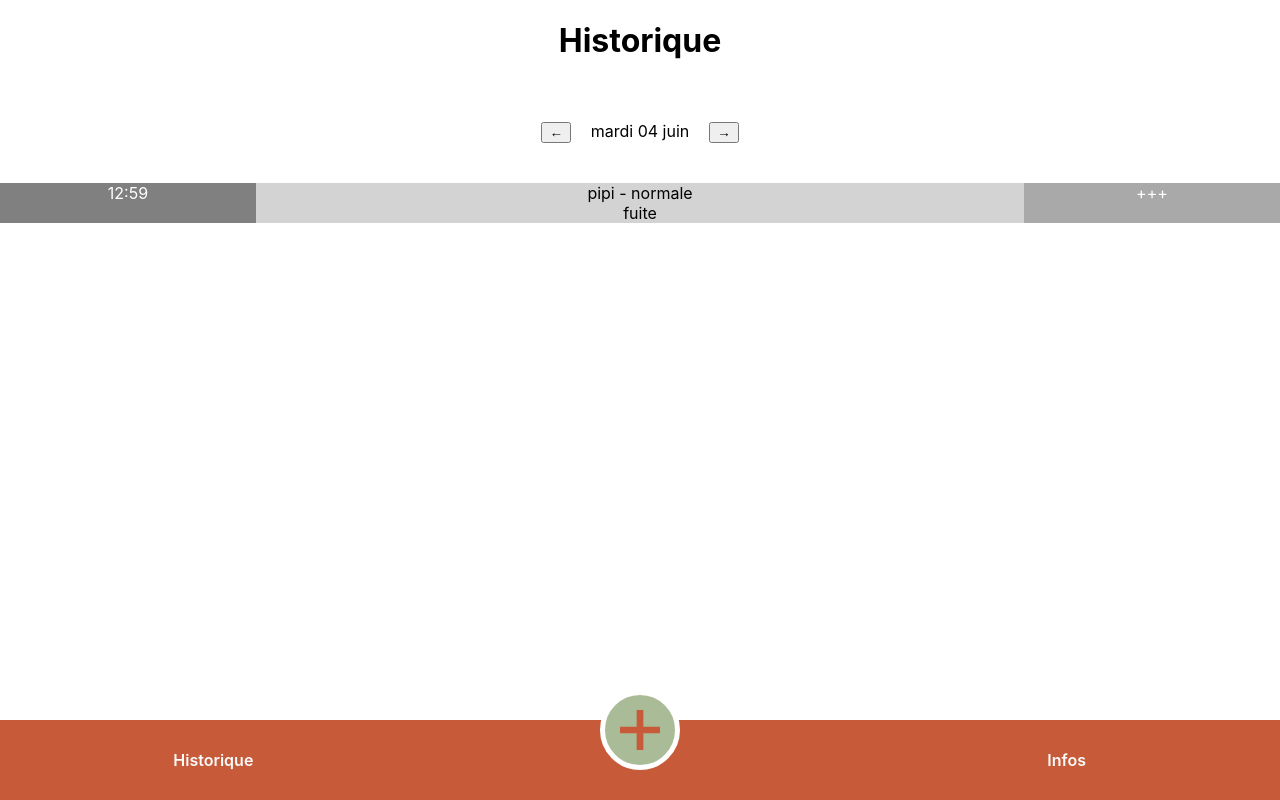
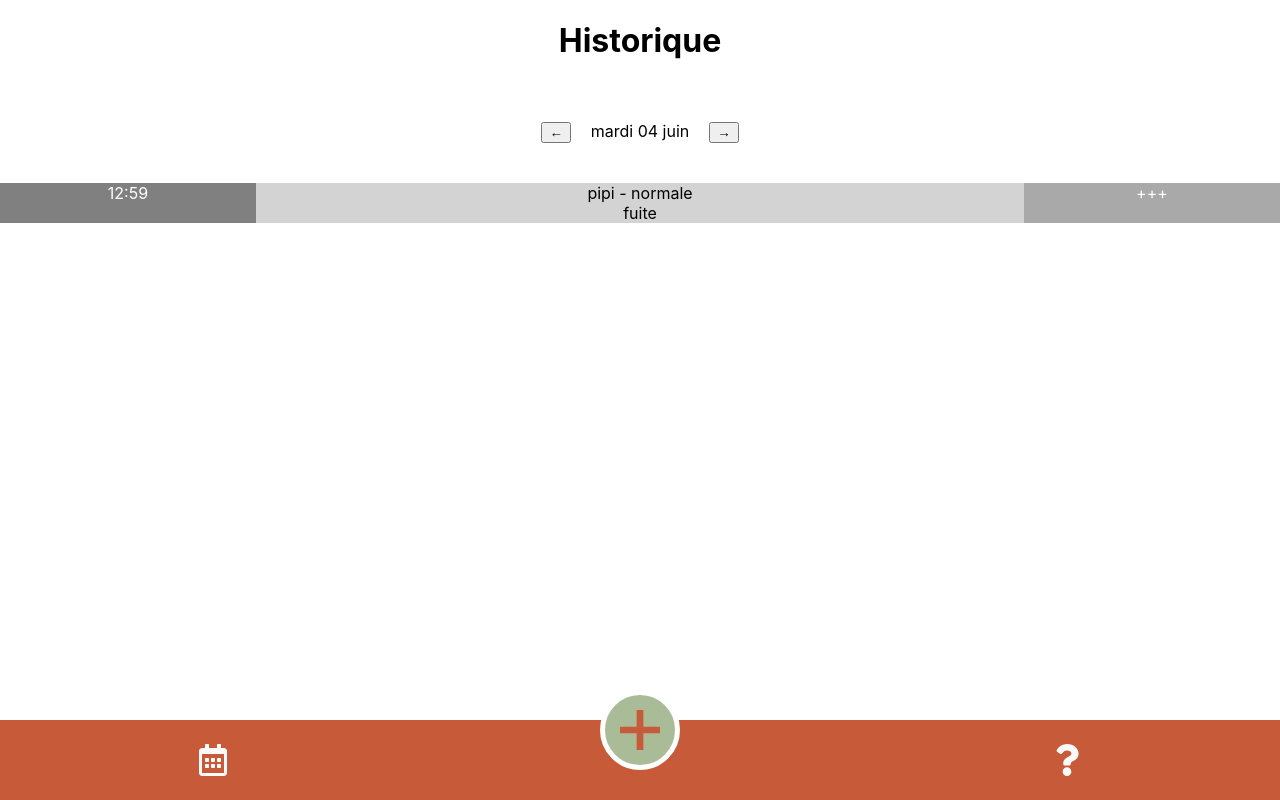
Before and after one commit to FlorianGardy/up-day-mobile, a React (Create React App) app: page /history in a window 1280 px wide. Built offline with nearby package versions, Linux system fonts and the light colour scheme.

Commit message:
navbar css

```diff
--- a/package.json
+++ b/package.json
@@ -3,9 +3,13 @@
   "version": "0.1.0",
   "private": true,
   "dependencies": {
+    "@fortawesome/fontawesome-svg-core": "^1.2.19",
+    "@fortawesome/free-regular-svg-icons": "^5.9.0",
+    "@fortawesome/free-solid-svg-icons": "^5.9.0",
+    "@fortawesome/react-fontawesome": "^0.1.4",
     "axios": "^0.19.0",
+    "moment": "^2.24.0",
     "node-sass": "^4.12.0",
-    "moment": "^2.24.0",
     "prop-types": "^15.7.2",
     "react": "^16.8.6",
     "react-datepicker": "^2.5.0",
--- a/src/components/Navbar.jsx
+++ b/src/components/Navbar.jsx
@@ -2,6 +2,9 @@ import React, { useState } from "react";
 import { connect } from "react-redux";
 import { NavLink } from "react-router-dom";
 import { resetEvent } from "../pills/event/event.action";
+import { FontAwesomeIcon } from "@fortawesome/react-fontawesome";
+import { faQuestion } from "@fortawesome/free-solid-svg-icons";
+import { faCalendarAlt } from "@fortawesome/free-regular-svg-icons";
 
 import styles from "./Navbar.module.scss";
 
@@ -17,9 +20,10 @@ const Navbar = ({ dispatch }) => {
     : styles.hiddenEventButtonGroup;
 
   return (
-    <nav className={styles.bottomNavBar}>
+    <nav className={styles.navBar}>
+      <div className={styles.bottomNavBar}>
         <NavLink to="/history" className={styles.history}>
-        Historique
+          <FontAwesomeIcon icon={faCalendarAlt} size="2x" />
         </NavLink>
         <div onClick={handleClick} className={styles.events}>
           <svg
@@ -33,8 +37,9 @@ const Navbar = ({ dispatch }) => {
           </svg>
         </div>
         <NavLink to="/about" className={styles.about}>
-        Infos
+          <FontAwesomeIcon icon={faQuestion} size="2x" />
         </NavLink>
+      </div>
       <div
         className={eventButtonGroup}
         onClick={() => {
--- a/src/components/Navbar.module.scss
+++ b/src/components/Navbar.module.scss
@@ -2,16 +2,30 @@
 
 $buttonAddEventDiameter: 70px;
 $buttonGroupWidth: 100%;
-$buttonGroupHeight: 80px;
+$buttonGroupHeight: 10vh;
 
-.bottomNavBar {
-  background-color: $secondary-dark;
+.navBar {
+  display: grid;
+  grid-template-columns: 1fr;
+  grid-template-rows: 90vh 10vh;
+  grid-template-areas: "modal" "navbar";
+
+  overflow: hidden;
   position: absolute;
   bottom: 0;
   width: 100%;
+}
+
+//Style the Menu of the Navbar
+.bottomNavBar {
+  background-color: $secondary-dark;
   display: grid;
-  grid-template-columns: 3fr 3fr 3fr;
-  grid-template-rows: 10vh;
+  grid-template-columns: 1fr 1fr 1fr;
+  grid-template-rows: 1fr;
+  grid-template-areas: "history events about";
+  grid-area: navbar;
+
+  z-index: 1;
   a {
     text-decoration: none;
     color: $text-color-light;
@@ -20,18 +34,17 @@ $buttonGroupHeight: 80px;
 }
 
 .history {
+  grid-area: history;
   align-self: center;
   justify-self: start;
-  grid-column: 1/2;
   width: 100%;
-  line-height: 10vh;
 }
-
 .events {
+  grid-area: events;
   position: relative;
+  bottom: 30px;
   display: flex;
   justify-self: center;
-  bottom: 30px;
   height: $buttonAddEventDiameter;
   width: $buttonAddEventDiameter;
   border: 5px solid white;
@@ -42,18 +55,17 @@ $buttonGroupHeight: 80px;
 }
 .cross {
   margin: auto;
+  overflow: hidden;
   fill: $secondary-dark;
-  overflow: hidden;
 }
 .events:hover .cross {
   fill: white;
 }
 
 .about {
+  grid-area: about;
   justify-self: end;
   align-self: center;
-  grid-column: 3/4;
-  line-height: 10vh;
   width: 100%;
 }
 .history:hover,
@@ -62,47 +74,56 @@ $buttonGroupHeight: 80px;
   background-color: $secondary-light;
 }
 
+//Style and Show (or not) the event menu
 .hiddenEventButtonGroup {
-  display: none;
+  visibility: hidden;
+  transform: translateY(100vh);
 }
 
 .shownEventButtonGroup {
-  position: absolute;
-  height: $buttonGroupHeight;
-  width: $buttonGroupWidth;
-  top: -$buttonGroupHeight;
-  align-items: stretch;
   display: grid;
-  grid-template-columns: repeat(4, 1fr);
-  grid-template-rows: 1fr;
+  grid-template-columns: 1fr 1fr;
+  grid-template-rows: 1fr 1fr;
+  grid-template-areas: "poo pee" "activity drink";
+  grid-area: modal;
+
+  transition: all 0.5s ease;
+  background-color: rgba(220, 237, 200, 0.98);
 }
+
+#buttonPee,
+#buttonDrink,
+#buttonActivity,
+#buttonPoo {
+  line-height: (130px);
+  width: 130px;
+  height: 130px;
+  border: 7px solid white;
+  border-radius: 50%;
+  color: white;
+  text-decoration: none;
+  justify-self: center;
+  align-self: center;
+  -webkit-box-shadow: 2px 5px 16px 0px grey,
+    inset -2px 3px 9px 5px rgba(0, 0, 0, 0.1);
+  box-shadow: 2px 5px 16px 0px grey, inset -2px 3px 9px 5px rgba(0, 0, 0, 0.1);
+}
+
 #buttonPee {
-  background-color: $secondary-light;
-  line-height: ($buttonGroupHeight - 1);
-  width: ($buttonGroupWidth);
-  justify-self: left;
-  border: 1px solid $secondary-dark;
+  background-color: goldenrod;
+  grid-area: pee;
 }
 #buttonDrink {
-  background-color: $secondary-light;
-  line-height: ($buttonGroupHeight - 1);
-  width: ($buttonGroupWidth);
-  border: 1px solid $secondary-dark;
-  justify-self: center;
+  background-color: rgb(83, 139, 190);
+  grid-area: drink;
 }
 #buttonActivity {
-  background-color: $secondary-light;
-  line-height: ($buttonGroupHeight - 1);
-  width: ($buttonGroupWidth);
-  border: 1px solid $secondary-dark;
-  justify-self: center;
+  background-color: rgb(116, 184, 38);
+  grid-area: activity;
 }
 #buttonPoo {
-  background-color: $secondary-light;
-  line-height: ($buttonGroupHeight - 1);
-  width: ($buttonGroupWidth);
-  border: 1px solid $secondary-dark;
-  justify-self: end;
+  background-color: $secondary-dark;
+  grid-area: poo;
 }
 #buttonPee:hover,
 #buttonDrink:hover,
```
Also changed, not shown: 1 other file (tests, documents, lock files or other folders). Lines whose indentation alone changed are shown as unchanged.
